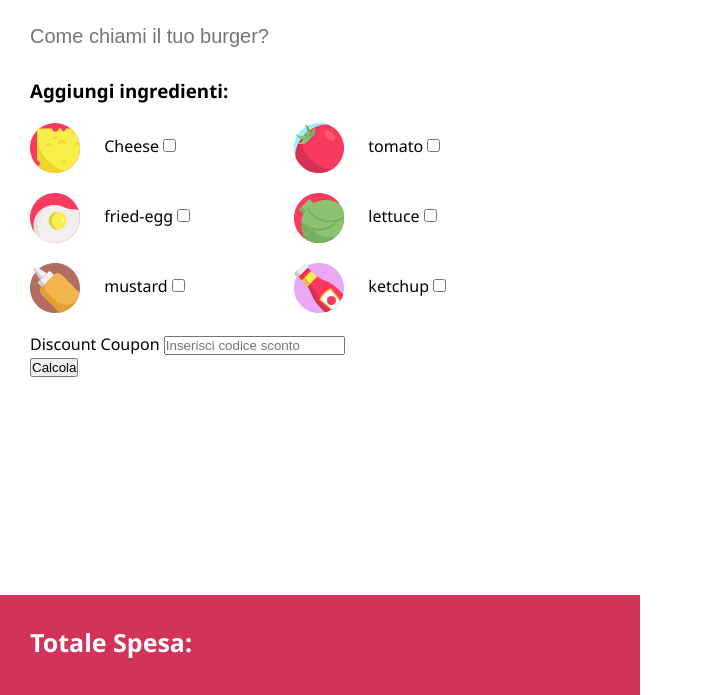
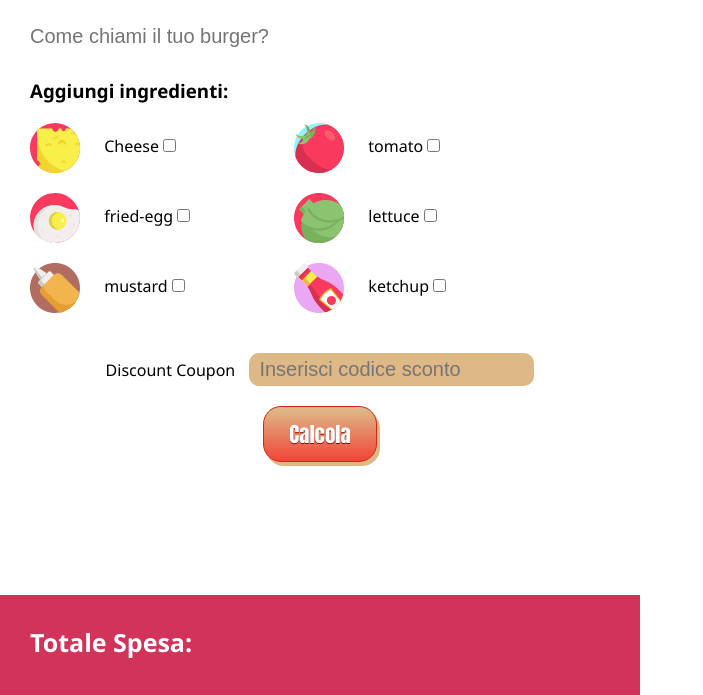
Before and after one commit to MauriPiace92/js-burger, a plain HTML site: page index.html in a window 1280 px wide. Shown: the part 105-800 px from the top of the page, without its empty margins (0-703 px from the left). Drawn offline with Linux system fonts and the light colour scheme.

Commit message:
Fine esercizio

```diff
--- a/css/style.css
+++ b/css/style.css
@@ -1,9 +1,10 @@
+/* RESET */
 *{
     margin: 0;
     padding: 0;
     box-sizing: border-box;
 }
-
+/* COMMON */
 body{
     font-family: 'Segoe UI', Tahoma, Geneva, Verdana, sans-serif;
 
@@ -14,7 +15,7 @@ body{
     height: 100vh;
     position: relative;
 }
-
+/* HEADER */
 header{
     background-color:#fdbc41 ;
     height: 100px;
@@ -53,6 +54,52 @@ main h3{
 
 }
 
+.discount-coupon{
+    text-align: center;
+    margin: 20px 0;
+
+}
+.discount-coupon input{
+    background-color: burlywood;
+    font-size: 20px;
+    border: none;
+    border-radius: 10px;
+    padding: 5px 10px;
+    color: white;
+    margin-left:10px;
+}
+
+.button-calcola{
+    text-align: center;
+}
+
+button {
+	box-shadow: 3px 4px 0px 0px burlywood;
+	background:linear-gradient(to bottom, burlywood 5%, #f24437 100%);
+	background-color:burlywood;
+	border-radius:18px;
+	border:1px solid #d02718;
+	display:inline-block;
+	cursor:pointer;
+	color:#ffffff;
+	font-family:Impact;
+	font-size:21px;
+	padding:11px 25px;
+	text-decoration:none;
+	text-shadow:0px 1px 0px #810e05;
+}
+button:hover {
+	background:linear-gradient(to bottom, #f24437 5%, #c62d1f 100%);
+	background-color:#f24437;
+}
+button:active {
+	position:relative;
+	top:1px;
+}
+
+
+
+/* FOOTER */
 footer{
     position: absolute;
     bottom:0;
--- a/index.html
+++ b/index.html
@@ -59,7 +59,7 @@
                     <input id="ketchup" type="checkbox" class="addon" value="1">
                 </div>
 
-                <div class="discout-coupon">
+                <div class="discount-coupon">
                     <label for="discount">Discount Coupon</label>
                     <input id="discount" type="text" placeholder="Inserisci codice sconto">
                 </div>
--- a/js/script.js
+++ b/js/script.js
@@ -17,11 +17,25 @@ calcolaBtn.addEventListener('click', function(){
         }
 
     }
-    // stampo prezzo finale
-    document.getElementById('prezzo-finale').innerHTML = prezzoPanino.toFixed(2) + ' €';
 
     // Creo array codici sconto:
     var codSconto= ["Sconto10","12345", "ABCDE"];
 
+    // salvo l'imput per confronto
+    var inputCliente= document.getElementById('discount');
+
+    var coupon = inputCliente.value;
+
+    // faccio verifiche
+
+    var verifyCupon= codSconto.includes(coupon);
+
+    if(verifyCupon == true){
+        prezzoPanino -= (prezzoPanino * 0.1);
+    }
+
+    // stampo prezzo finale
+    document.getElementById('prezzo-finale').innerHTML = prezzoPanino.toFixed(2) + ' €';
+
 
 });
```
